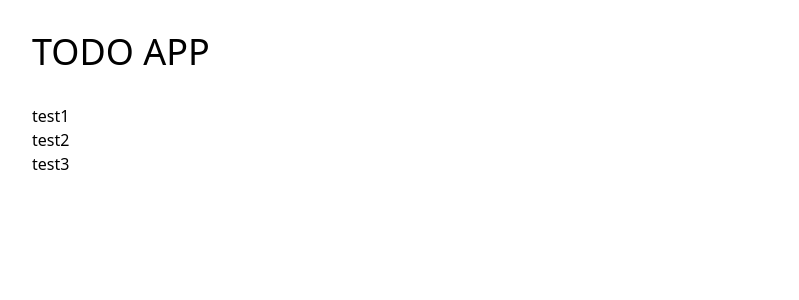
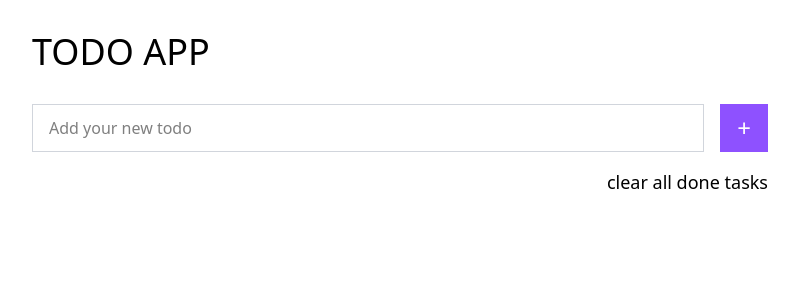
Before and after one commit to opatu07/progate-react-router-todo, a React (Vite) app in the folder front/: page / in a window 1280 px wide. Shown: the top 300 px of the page, without its empty margins (240-1039 px from the left). Built offline with nearby package versions, Linux system fonts and the light colour scheme.

Commit message:
完成版

```diff
--- /dev/null
+++ b/front/src/pages/task.tsx
@@ -0,0 +1,29 @@
+import {useContext} from "react";
+import {useParams} from "react-router-dom";
+import {TaskContext} from "@/providers/task";
+
+export function TaskPage() {
+    const {id} = useParams<{id: string}>();
+    const {tasks} = useContext(TaskContext);
+    const task = tasks.find(task => task.id === id);
+    if (!task) {
+        throw new Error("Task not found");
+    }
+    return (
+        <div>
+            <h2 className="text-4xl mt-8" data-test="task-title">
+                {task.title}
+            </h2>
+            <div className="grid grid-cols-3 mt-5 border-b">
+                <div className="col-span-1 font-bold border-t p-4">ID</div>
+                <div className="col-span-2 border-5 p-4" data-test="task-id">
+                    {task.id}
+                </div>
+                <div className="col-span-1 border-t font-bold p-4">STATUS</div>
+                <div className="col-span-2 border-5 p-4" data-test="task-status">
+                    {task.status === "done" ? "DONE" : "TODO"}
+                </div>
+            </div>
+        </div>
+    );
+}
--- a/front/src/pages/top.tsx
+++ b/front/src/pages/top.tsx
@@ -1,15 +1,114 @@
-import { useContext } from "react";
+import {v4 as uuidv4} from "uuid";
+import {Task} from "@/types";
+import { useContext, useState } from "react";
 import { TaskContext } from "@/providers/task";
-
+import {Link} from "react-router-dom";
 
 export function Top() {
-  const { tasks } = useContext(TaskContext);
+  const { tasks, setTasks} = useContext(TaskContext);
+  const [title, setTitle] = useState("");
+
+  const handleTitleChange: React.ChangeEventHandler<HTMLInputElement> = ev => {
+    setTitle(ev.target.value);
+  };
+
+  const handleFormSubmit: React.FormEventHandler<
+    HTMLFormElement
+  > = async ev => {
+    ev.preventDefault();
+    if (title === "") {
+      return;
+    }
+    const newTask: Task = {id: uuidv4(), title, status: "todo"};
+    setTasks([...tasks, newTask]);
+    setTitle("");
+  };
+
+  const handleClearButtonClick: React.MouseEventHandler<
+    HTMLButtonElement
+  > = () => {
+    setTasks(tasks.filter(task => task.status !== "done"));
+  };
 
   return (
-    <ul>
-      {tasks.map(task => (
-        <li key={task.id}>{task.title}</li>
-      ))}
-    </ul>
+    <div>
+      <form onSubmit={handleFormSubmit}>
+        <div className="flex">
+          <input
+            name="title"
+            value={title}
+            className="grow h-12 p-4 border-solid border border-gray-300"
+            data-test="input-title"
+            placeholder="Add your new todo"
+            onChange={handleTitleChange}
+          />
+          <button
+            data-test="button-submit"
+            className="ml-4 h-12 w-12 bg-violet-500 text-white text-2xl"
+          >
+            +
+          </button>
+
+        </div>
+        </form>
+        <TaskList tasks={tasks} />
+        <div className="flex justify-end mt-4">
+          <button
+            type="button"
+            onClick={handleClearButtonClick}
+            data-test="button-clear"
+            className="text-lg hover:text-gray-500"
+          >
+            clear all done tasks
+          </button>
+        </div>
+    </div>
   );
 }
+
+function TaskList({tasks}: {tasks: Task[]}) {
+  return (
+    <ul data-test="task-list">
+    {tasks.map(task => (
+      <li key={task.id}>
+        <TaskItem task={task} />
+      </li>
+    ))}
+  </ul>
+  )
+}
+
+function TaskItem({task}: {task: Task}) {
+  const {tasks, setTasks} = useContext(TaskContext);
+  const handleButtonClick = () => {
+    setTasks(tasks.map(t => (t.id === task.id ? {...t, status: "done"} :t)));
+  };
+  return (
+    <div className="flex items-center border-b p-6" data-test="task-item">
+      {task.status === "todo" ? (
+        <button
+          className="inline-flex justify-center text-white w-6 h-6 bg-slate-300 rounded-full"
+          data-test="button-todo"
+          onClick={() => handleButtonClick()}
+        >
+          ✓
+        </button>
+      ) : (
+        <button
+          className="inline-flex justify-center text-white w-6 h-6 bg-orange-300 rounded-full"
+          data-test="button-done"
+        >
+          ✓
+        </button>
+      )}
+      <div
+        className={`text-2xl ml-8 ${
+          task.status == "done" ? "text-slate-400" : null
+        }`}
+        data-test="task-title"
+      >
+        <Link to={`/tasks/${task.id}`}>{task.title}</Link>
+      </div>
+    </div>
+  );
+}
--- a/front/src/providers/task.tsx
+++ b/front/src/providers/task.tsx
@@ -14,17 +14,13 @@ type TaskContextType = {
 
 export const TaskContext = createContext<TaskContextType>({
     tasks: [],
-    setTasks: (): void => {
+    setTasks: () => {
 
     },
 });
 
 export const TaskProvider = ({children}: {children: ReactNode}) => {
-    const [tasks, setTasks] = useState<Task[]>([
-        {id: "1", title: "test1", status: "todo"},
-        {id: "2", title: "test2", status: "todo"},
-        {id: "3", title: "test3", status: "todo"},
-    ]);
+    const [tasks, setTasks] = useState<Task[]>([]);
 
     return (
       <TaskContext.Provider value={{tasks, setTasks}}>
--- a/front/src/routes/index.tsx
+++ b/front/src/routes/index.tsx
@@ -2,6 +2,7 @@ import {Layout, ErrorFallback} from "@/components";
 import {RouteObject} from "react-router-dom";
 import {Error404} from "@/pages/error_404";
 import {Top} from "@/pages/top";
+import {TaskPage} from "@/pages/task";
 
 export const AppRoutes: RouteObject[] = [
   {
@@ -10,7 +11,10 @@ export const AppRoutes: RouteObject[] = [
     children: [
       {
         element: <Layout />,
-        children: [{index: true, element: <Top />}],
+        children: [
+          {index: true, element: <Top />},
+          {path: "/tasks/:id", element: <TaskPage />},
+        ],
       },
       {path: "*", element: <Error404 />},
     ],
```
